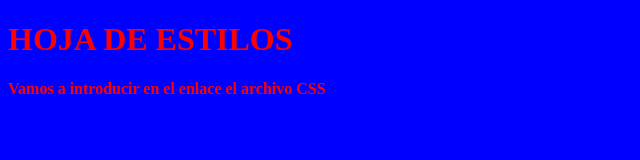
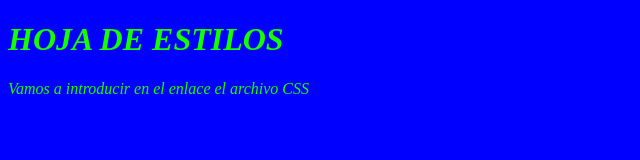
Before and after one commit to RodrigoHerrero04/edifp, a plain HTML site: page index.html in a window 1280 px wide. Shown: the whole page, without its empty margins (0-640 px from the left). Drawn offline with Linux system fonts and the light colour scheme.

Commit message:
Cursiva y color verde

```diff
--- a/css/estilos.css
+++ b/css/estilos.css
@@ -1,6 +1,6 @@
 body
 {
     background-color: #00F; /* Azul */
-    font-weight: bold;
-    color:#f00;; /* Rojo */
+    font-style: italic;
+    color:rgb(21, 255, 0); /* Verde */
 }
```
